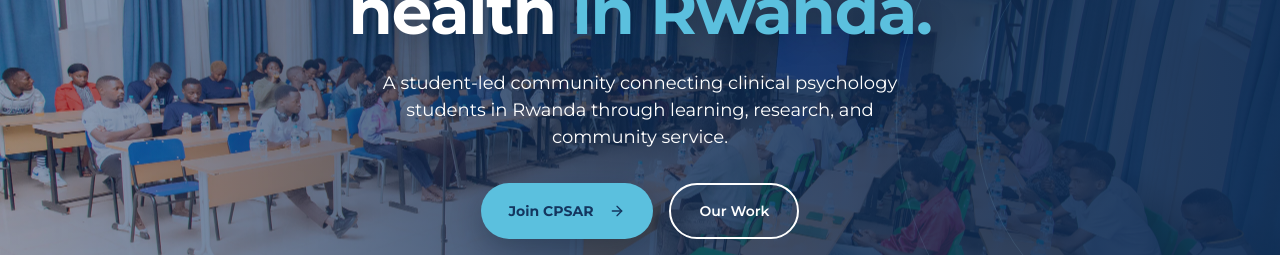
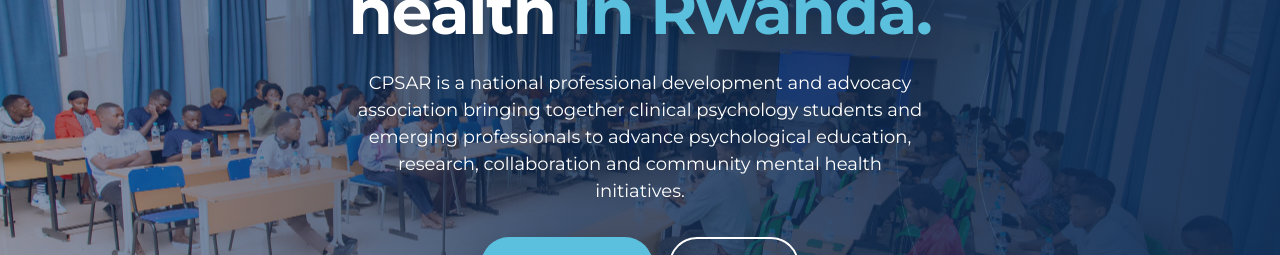
Before and after one commit to CPSAR/CPSAR, a Next.js app: page / in a window 1280 px wide. Shown: the part 270-525 px from the top of the page. Built offline with nearby package versions, Linux system fonts and the light colour scheme; no server answers.

Commit message:
changing words

```diff
--- a/src/app/components/home/HeroSection.tsx
+++ b/src/app/components/home/HeroSection.tsx
@@ -53,7 +53,7 @@ export function HeroSection() {
           </h1>
 
           <p className="mx-auto mt-6 max-w-[48ch] text-base leading-[1.5] text-white sm:text-lg">
-            A student-led community connecting clinical psychology students in Rwanda through learning, research, and community service.
+            CPSAR is a national professional development and advocacy association bringing together clinical psychology students and emerging professionals to advance psychological education, research, collaboration and community mental health initiatives.
           </p>
 
           <div className="mt-8 flex flex-col justify-center gap-4 sm:flex-row">
```
